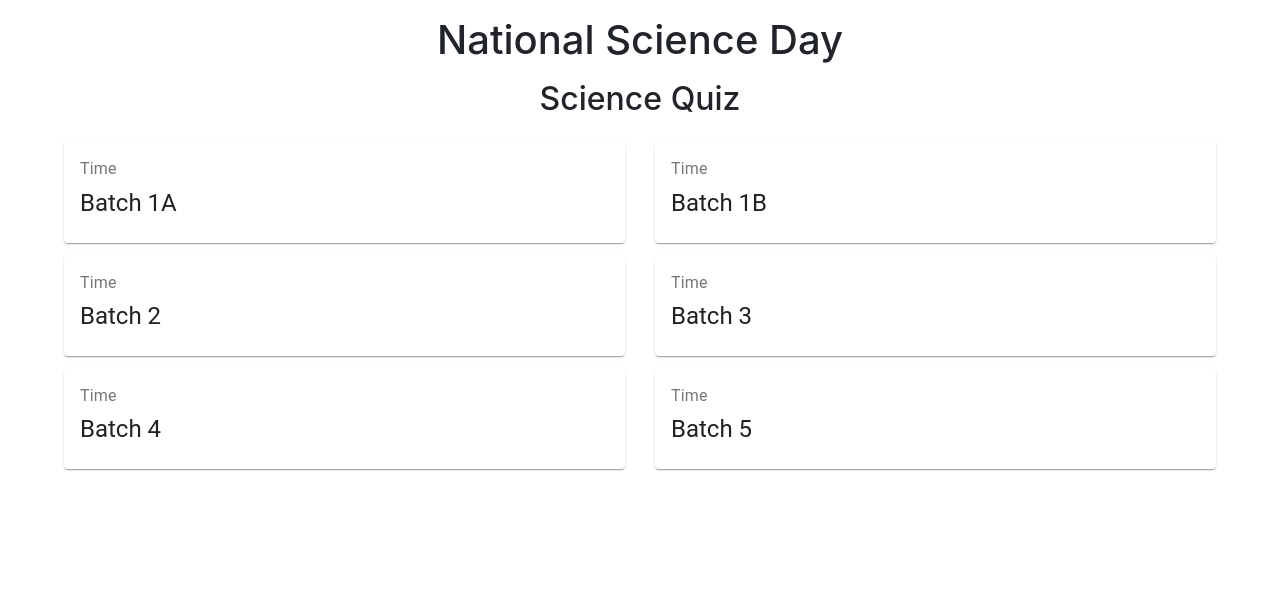
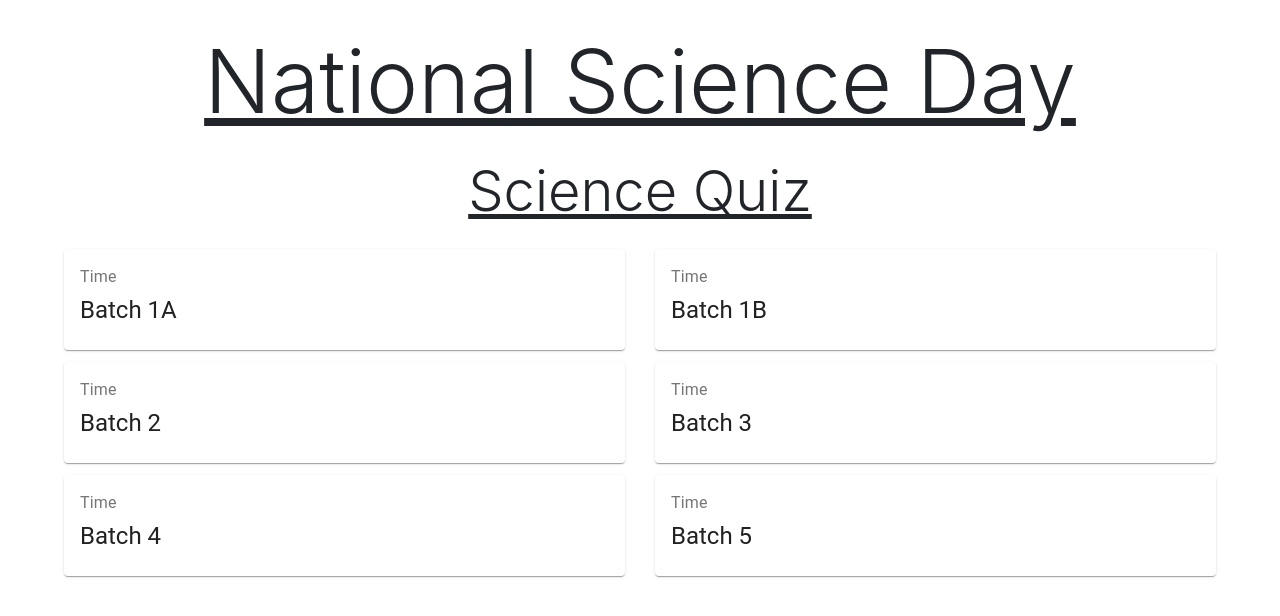
Before and after one commit to SkywalkerZ/test-deploy, a React (Create React App) app: page / in a window 1280 px wide. Shown: the top 616 px of the page. Built offline with nearby package versions, Linux system fonts and the light colour scheme.

Commit message:
heading modified

```diff
--- a/src/components/landing.jsx
+++ b/src/components/landing.jsx
@@ -30,8 +30,8 @@ export default class Landing extends Component {
             <div className="min-vh-100" id="optionsPage">
                 <div id="option-container">
                     <div id="optionTitle">
-                        <h1 className="m-3">National Science Day</h1>
-                        <h2 className="m-2">Science Quiz</h2>
+                        <h1 className="p-3 display-2"><u>National Science Day</u></h1>
+                        <h1 className="m-2 display-4"><u>Science Quiz</u></h1>
                     </div>
                     <Row id="row1">
                         <div className="col-12 col-xs-12 col-sm-12 col-md-6 col-lg-6" id="batch1a">
```
